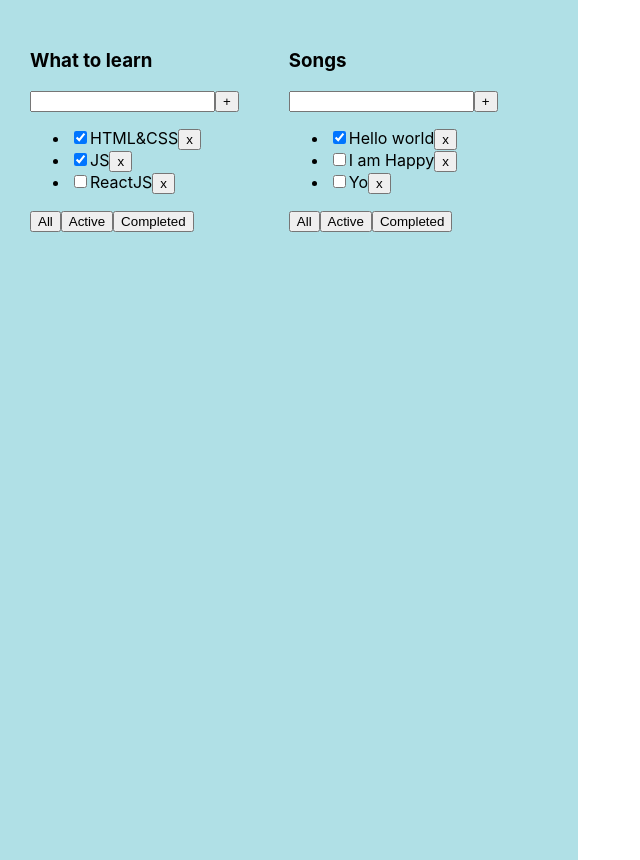
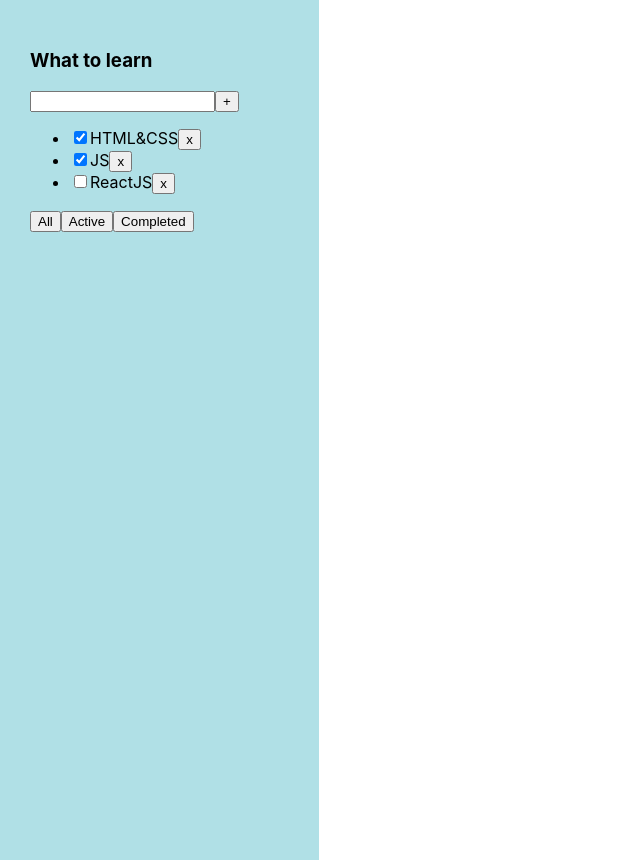
Before and after one commit to Kliapwnz/Todolis, a React (Vite) app: page / in a window 1280 px wide. Shown: the whole page, without its empty margins (0-640 px from the left). Built offline with nearby package versions, Linux system fonts and the light colour scheme.

Commit message:
create function deleteTask

```diff
--- a/src/App.tsx
+++ b/src/App.tsx
@@ -7,22 +7,23 @@ export type Task = {
    isDone: boolean
 }
 export const App = () => {
-   const tasks1: Task[] = [
+   const tasks: Task[] = [
       {id: 1, title: 'HTML&CSS', isDone: true},
       {id: 2, title: 'JS', isDone: true},
       {id: 3, title: 'ReactJS', isDone: false},
    ]
 
-   const tasks2: Task[] = [
-      {id: 1, title: 'Hello world', isDone: true},
-      {id: 2, title: 'I am Happy', isDone: false},
-      {id: 3, title: 'Yo', isDone: false},
-   ]
 
+   const deleteTask = (taskId: number) => {
+      alert(taskId)
+   }
    return (
       <div className="app">
-         <TodolistItem title="What to learn" tasks={tasks1}/>
-         <TodolistItem title="Songs" tasks={tasks2}/>
+         <TodolistItem title="What to learn"
+                       tasks={tasks}
+                       deleteTask={deleteTask}
+         />
+
       </div>
    )
 }
```
